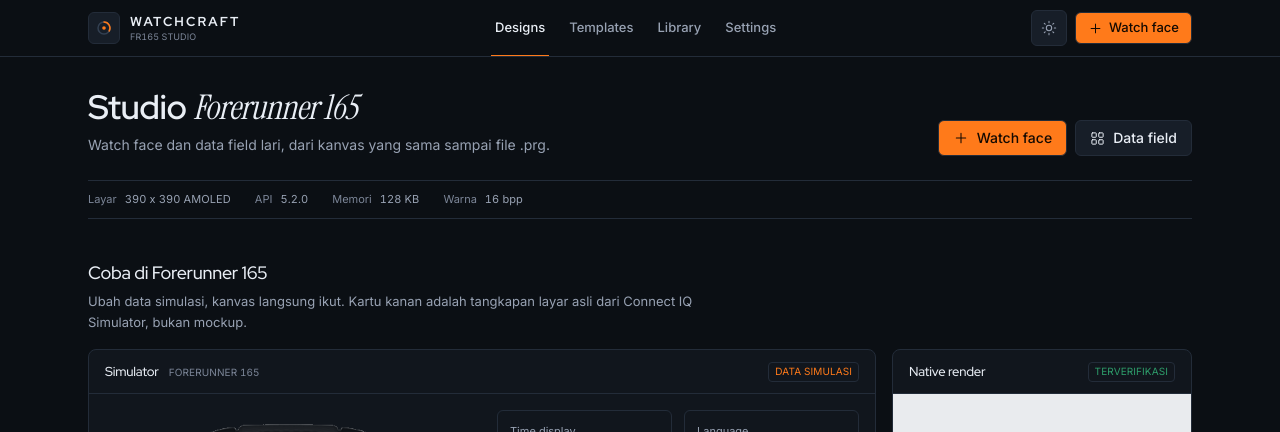
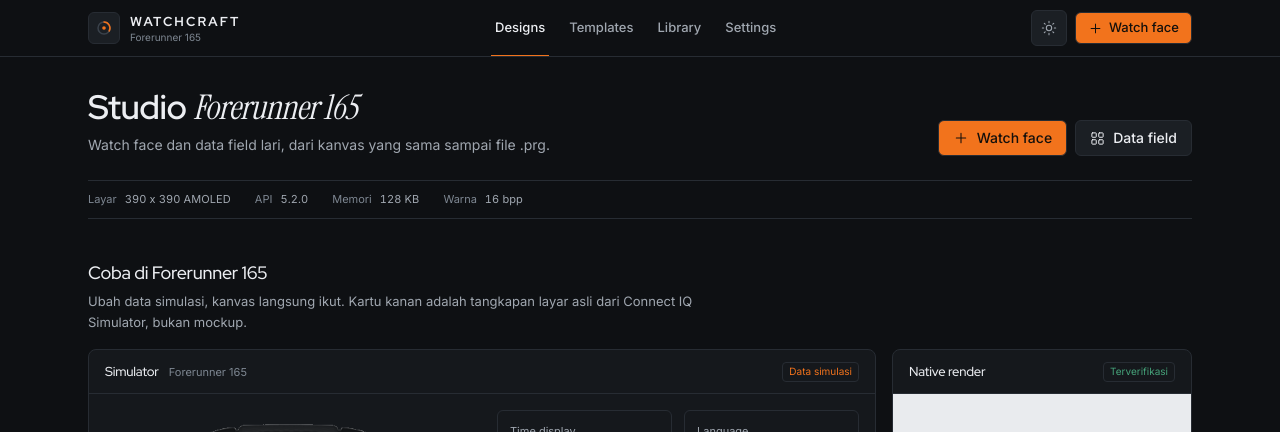
Before and after one commit to albiruby/WatchCraft, a Next.js app: page / in a window 1280 px wide. Shown: the top 432 px of the page. Built offline with nearby package versions, Linux system fonts and the light colour scheme.

Commit message:
style: clean neutral surfaces, flat workspace and calmer labels

```diff
--- a/src/app/globals.css
+++ b/src/app/globals.css
@@ -1,41 +1,41 @@
 @import "tailwindcss";
 
 :root {
-  --page: #0b0f14;
-  --panel: #11161d;
-  --raised: #171e28;
-  --line: #232c39;
-  --line-strong: #334052;
-  --ink: #e9eef5;
-  --muted: #98a2b3;
-  --faint: #7c8698;
-  --accent: #ff7a1a;
-  --accent-hover: #ff8c3a;
-  --accent-ink: #140a02;
-  --dot: #1d2531;
-  --ok: #2e9e6b;
-  --warn: #e0a100;
-  --danger: #f0616d;
-  --focus: #ff7a1a;
+  --page: #0e1013;
+  --panel: #15181c;
+  --raised: #1b1f24;
+  --line: #272c33;
+  --line-strong: #3a424b;
+  --ink: #eceef2;
+  --muted: #a0a7b0;
+  --faint: #7e8792;
+  --accent: #f2731c;
+  --accent-hover: #ff8740;
+  --accent-ink: #14100c;
+  --dot: #232830;
+  --ok: #46a37a;
+  --warn: #d6a032;
+  --danger: #e36b74;
+  --focus: #f2731c;
 }
 
 [data-theme="light"] {
-  --page: #f3f4f6;
+  --page: #f5f5f2;
   --panel: #ffffff;
-  --raised: #f9fafb;
-  --line: #dce0e6;
-  --line-strong: #c3c9d2;
-  --ink: #11161d;
-  --muted: #55606f;
-  --faint: #5f6875;
-  --accent: #b93d0a;
-  --accent-hover: #9d3207;
+  --raised: #fafaf7;
+  --line: #e3e3dd;
+  --line-strong: #c9c9c1;
+  --ink: #15171a;
+  --muted: #5c6167;
+  --faint: #6b7076;
+  --accent: #a83a0c;
+  --accent-hover: #8f310a;
   --accent-ink: #ffffff;
-  --dot: #dfe3e9;
-  --ok: #157a4b;
-  --warn: #8a5a00;
-  --danger: #b4232e;
-  --focus: #b93d0a;
+  --dot: #e4e4de;
+  --ok: #1f7a52;
+  --warn: #7d5a12;
+  --danger: #b02a34;
+  --focus: #a83a0c;
 }
 
 @theme inline {
--- a/src/components/AppShell.tsx
+++ b/src/components/AppShell.tsx
@@ -77,9 +77,7 @@ export function AppShell({ children }: { children: React.ReactNode }) {
             </span>
             <span className="flex flex-col leading-none">
               <span className="font-display text-[13px] font-bold tracking-[0.16em]">WATCHCRAFT</span>
-              <span className="mono mt-1 text-[9px] uppercase tracking-[0.18em] text-faint">
-                FR165 studio
-              </span>
+              <span className="mt-1 text-[10px] text-faint">Forerunner 165</span>
             </span>
           </Link>
 
--- a/src/components/editor/Canvas.tsx
+++ b/src/components/editor/Canvas.tsx
@@ -519,7 +519,7 @@ export function Canvas({
         </div>
       </div>
 
-      <p className="mono text-[9px] uppercase tracking-[0.18em] text-faint">
+      <p className="text-[11px] text-faint">
         {selectedIds.length > 1
           ? `${selectedIds.length} elemen dipilih`
           : "Preview data simulasi"}
--- a/src/components/editor/ComponentLibrary.tsx
+++ b/src/components/editor/ComponentLibrary.tsx
@@ -395,14 +395,12 @@ export function ComponentLibrary() {
     <div>
       <header className="flex h-11 items-center justify-between border-b border-line px-3.5">
         <h2 className="text-[13px] font-medium">Komponen</h2>
-        <span className="mono text-[9px] uppercase tracking-[0.14em] text-faint">
-          Klik untuk tambah
-        </span>
+        <span className="text-[11px] text-faint">Klik untuk tambah</span>
       </header>
 
       {GROUPS.map((group) => (
         <div key={group.title} className="border-b border-line px-2.5 py-3">
-          <h3 className="mono px-1 pb-2 text-[9px] uppercase tracking-[0.16em] text-faint">
+          <h3 className="px-1 pb-2 text-[11px] text-faint">
             {group.title}
           </h3>
           <div className="grid grid-cols-2 gap-1.5">
--- a/src/components/editor/EditorShell.tsx
+++ b/src/components/editor/EditorShell.tsx
@@ -209,7 +209,7 @@ export function EditorShell() {
               <Badge tone="accent">Data simulasi</Badge>            </div>
           </div>
 
-          <div className="workspace-dots scroll-slim flex min-h-0 flex-1 items-center justify-center overflow-auto p-6">
+          <div className="scroll-slim flex min-h-0 flex-1 items-center justify-center overflow-auto bg-page p-6">
             <Canvas zoom={zoom} showGrid={showGrid} snap={snap} />
           </div>
 
--- a/src/components/editor/LayersPanel.tsx
+++ b/src/components/editor/LayersPanel.tsx
@@ -119,9 +119,7 @@ export function LayersPanel() {
       </div>
 
       <div className="flex shrink-0 items-center justify-between border-t border-line px-1.5 py-1.5">
-        <span className="mono px-1 text-[9px] uppercase tracking-[0.1em] text-faint">
-          Shift klik
-        </span>
+        <span className="px-1 text-[10px] text-faint">Shift klik</span>
         <div className="flex items-center gap-0.5">
           {(
             [
--- a/src/components/editor/Toolbar.tsx
+++ b/src/components/editor/Toolbar.tsx
@@ -111,7 +111,7 @@ export function Toolbar({
       </div>
 
       <div className="flex shrink-0 items-center gap-1.5">
-        <span className="mono mr-1 hidden items-center gap-1.5 text-[9px] uppercase tracking-[0.14em] text-faint lg:flex">
+        <span className="mr-1 hidden items-center gap-1.5 text-[10px] text-faint lg:flex">
           {saved ? (
             <>
               <Check size={12} className="text-ok" />
--- a/src/components/editor/fields.tsx
+++ b/src/components/editor/fields.tsx
@@ -13,7 +13,7 @@ export function Section({
 }) {
   return (
     <section className={cn("border-b border-line px-3.5 py-3", className)}>
-      <h3 className="mono text-[9px] uppercase tracking-[0.16em] text-faint">
+      <h3 className="text-[11px] font-medium text-faint">
         {title}
       </h3>
       <div className="mt-2 space-y-0.5">{children}</div>
--- a/src/components/ui/Badge.tsx
+++ b/src/components/ui/Badge.tsx
@@ -20,7 +20,7 @@ export function Badge({
   return (
     <span
       className={cn(
-        "mono inline-flex h-5 items-center rounded border px-1.5 text-[10px] uppercase tracking-[0.14em]",
+        "inline-flex h-5 items-center rounded border px-1.5 text-[10px]",
         TONES[tone],
         className
       )}
--- a/src/components/ui/Card.tsx
+++ b/src/components/ui/Card.tsx
@@ -25,9 +25,7 @@ export function CardHeader({
       <div className="flex items-baseline gap-2.5">
         <h2 className="text-[13px] font-medium tracking-wide">{title}</h2>
         {meta ? (
-          <span className="mono text-[10px] uppercase tracking-[0.14em] text-faint">
-            {meta}
-          </span>
+          <span className="text-[11px] text-faint">{meta}</span>
         ) : null}
       </div>
       {action}
```
Also changed, not shown: 1 other file (tests, documents, lock files or other folders).
